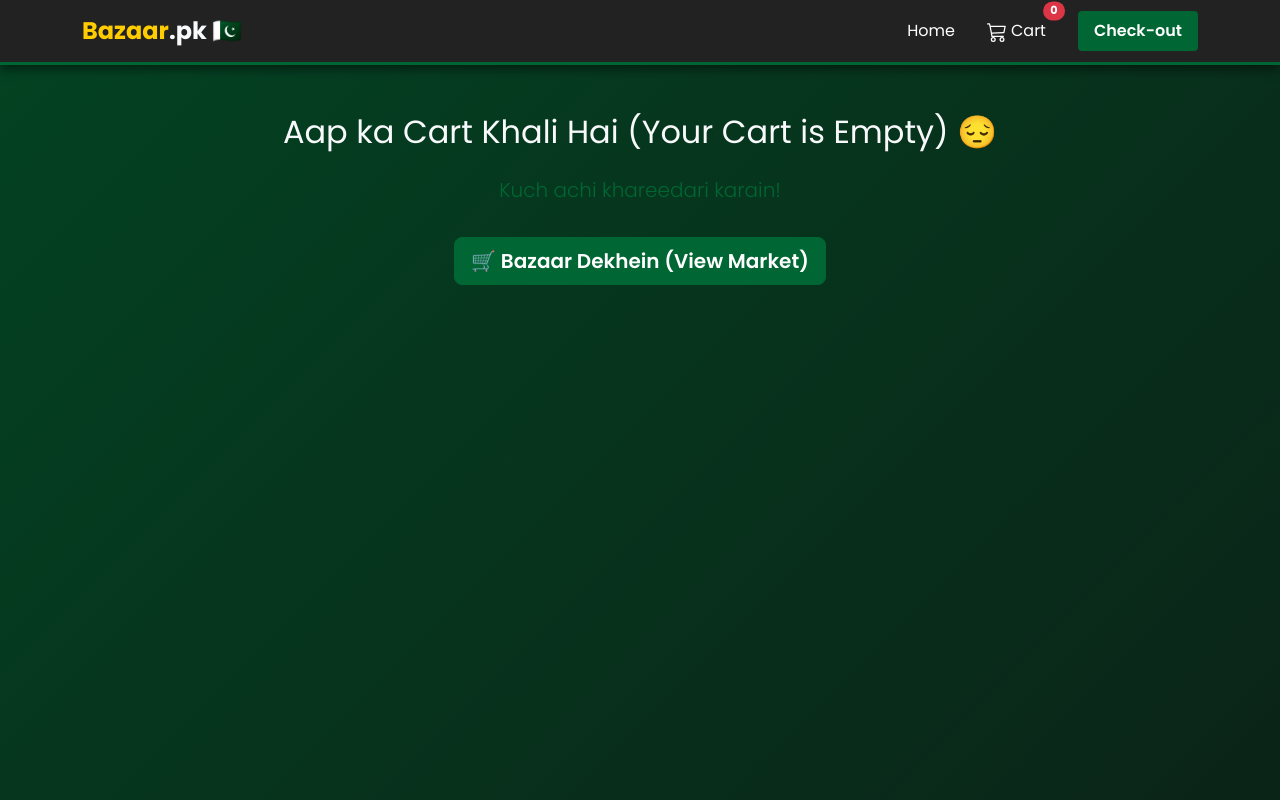
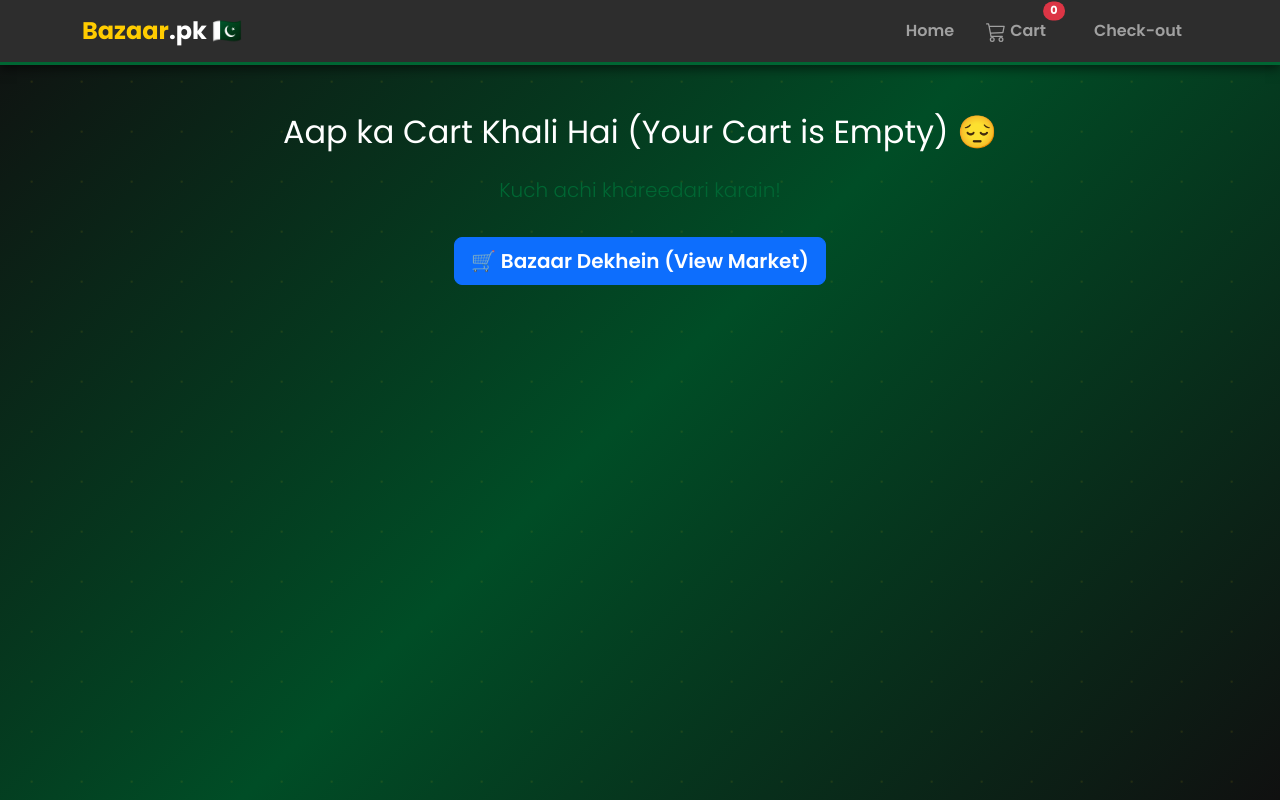
Before and after one commit to mujtabaahmad212/Hackathon-ecommerce, a React (Vite) app: page /cart in a window 1280 px wide. Built offline with nearby package versions, Linux system fonts and the light colour scheme.

Commit message:
Enhance UI with animations: added fade-in effects for hero section and product cards, improved card visibility, and refined CSS for better contrast and user experience.

```diff
--- a/src/components/ProductCard.jsx
+++ b/src/components/ProductCard.jsx
@@ -43,6 +43,7 @@
   };
 
   return (
+    // The animation class is applied via CSS globally to the .card element
     <div className="card h-100 overflow-hidden truck-art-border">
       <div className="p-3 text-center" style={{ height: '200px' }}>
         <img
@@ -56,7 +57,7 @@
       </div>
       <div className="card-body d-flex flex-column">
         <h5 className="card-title text-accent-bold fw-bold text-truncate">{product.title}</h5>
-        <p className="card-text text-truncate opacity-75">{currentDescription}</p>
+        <p className="card-text text-truncate text-secondary opacity-75">{currentDescription}</p>
         <div className="mt-auto pt-3 border-top border-secondary-custom opacity-50">
           <p className="fw-bolder fs-4 text-light">PKR {pricePKR}</p>
 
--- a/src/index.css
+++ b/src/index.css
@@ -1,14 +1,14 @@
-/* src/index.css - Pakistani Truck Art Theme */
+/* src/index.css - Pakistani Truck Art Theme with Animations */
 @import url('https://fonts.googleapis.com/css2?family=Poppins:wght@300;400;600;700;800&display=swap');
 
 :root {
   --primary-color: #006633; /* Emerald Green (National Color) */
   --secondary-color: #FFFFFF; /* White */
-  --accent-color-bold: #FFCC00; /* Truck Art Yellow */
+  --accent-color-bold: #FFCC00; /* Truck Art Yellow (High Visibility) */
   --dark-bg: #101010; /* Near Black/Darkest Green */
-  --card-bg: #222222; /* Dark Gray for Card */
+  --card-bg: #2d2d2d; /* Slightly Lighter Dark Gray for better contrast */
   --text-color: var(--secondary-color);
-  --error-color: #D93025; /* Red for emphasis */
+  --error-color: #D93025;
 }
 
 body {
@@ -18,14 +18,38 @@
   overflow-x: hidden;
 }
 
-/* Animated Background (Subtle Gradient) */
+/* --- BACKGROUND ANIMATION (Infinite Floating Objects) --- */
 #root {
   min-height: 100vh;
+  position: relative;
+  overflow: hidden;
   background: linear-gradient(135deg, var(--dark-bg) 0%, #004d26 50%, var(--dark-bg) 100%);
-  background-size: 400% 400%;
-  animation: backgroundPulse 15s ease infinite;
+  z-index: 1;
 }
 
+#root::after {
+    content: '';
+    position: absolute;
+    top: 0;
+    left: 0;
+    width: 100%;
+    height: 100%;
+    /* Use a repeating linear-gradient for simulated animated items */
+    background-image:
+        radial-gradient(var(--accent-color-bold) 1px, transparent 0),
+        radial-gradient(var(--primary-color) 1px, transparent 0);
+    background-size: 50px 50px;
+    opacity: 0.1;
+    animation: moveBackground 60s linear infinite;
+    z-index: -1;
+}
+
+@keyframes moveBackground {
+    from { background-position: 0 0; }
+    to { background-position: 5000px 5000px; }
+}
+
+/* Original background pulse */
 @keyframes backgroundPulse {
   0% { background-position: 0% 50%; }
   50% { background-position: 100% 50%; }
@@ -39,44 +63,28 @@
   border-bottom: 3px solid var(--primary-color);
 }
 
-.navbar-brand,
-.nav-link {
-  color: var(--secondary-color) !important;
-  transition: color 0.3s ease;
-}
-
-.nav-link:hover {
-  color: var(--primary-color) !important;
-}
-
-.btn-primary {
-  background-color: var(--primary-color) !important;
-  border-color: var(--primary-color) !important;
-  font-weight: 600;
-  transition: all 0.3s cubic-bezier(0.25, 0.8, 0.25, 1);
-}
-
-.btn-primary:hover {
-  background-color: #008040 !important;
-  border-color: #008040 !important;
-  transform: translateY(-3px);
-  box-shadow: 0 6px 15px rgba(0, 102, 51, 0.5);
-}
-
-/* Truck Art Border and Card Animation */
+/* --- Card Fade-In and Animation --- */
 .card {
   background-color: var(--card-bg);
   color: var(--text-color);
-  border: 4px solid var(--accent-color-bold); /* Bold Yellow Border */
+  border: 4px solid var(--accent-color-bold);
   box-shadow: 0 8px 15px rgba(0, 0, 0, 0.6);
   transition: transform 0.5s ease-in-out, box-shadow 0.5s ease;
-  animation: float 8s ease-in-out infinite;
+  animation: float 8s ease-in-out infinite, fadeIn 1s ease-out forwards;
   border-radius: 12px;
+  /* Ensure proper visibility for text inside cards */
+  color: var(--secondary-color);
+}
+
+/* Fade In Keyframe */
+@keyframes fadeIn {
+    from { opacity: 0; transform: translateY(20px); }
+    to { opacity: 1; transform: translateY(0); }
 }
 
 .card:hover {
   transform: translateY(-8px) scale(1.02);
-  box-shadow: 0 15px 30px rgba(255, 204, 0, 0.5); /* Yellow glow on hover */
+  box-shadow: 0 15px 30px rgba(255, 204, 0, 0.5);
 }
 
 @keyframes float {
@@ -85,34 +93,23 @@
     100% { transform: translateY(0px); }
 }
 
-/* Form Styling */
+/* Form Styling - Increased Contrast */
 .form-control, .form-select, .form-range {
-  background-color: rgba(255, 255, 255, 0.1);
+  background-color: rgba(255, 255, 255, 0.2); /* Increased opacity for better visibility */
   border: 1px solid var(--primary-color);
   color: var(--text-color);
 }
 .form-control:focus, .form-select:focus {
-  background-color: rgba(255, 255, 255, 0.2);
+  background-color: rgba(255, 255, 255, 0.3); /* Further increase contrast on focus */
   border-color: var(--accent-color-bold);
   box-shadow: 0 0 0 0.25rem rgba(255, 204, 0, 0.5);
   color: var(--text-color);
 }
-.form-label {
-    color: var(--secondary-color);
-    font-weight: 500;
-}
+
+/* Text Colors */
 .text-primary { color: var(--primary-color) !important; }
 .text-accent-bold { color: var(--accent-color-bold) !important; }
-
-/* Badge Pulse for Cart */
-.pulse-animation {
-    animation: pulse 1s infinite;
-}
-@keyframes pulse {
-    0% { box-shadow: 0 0 0 0 rgba(255, 0, 0, 0.7); }
-    70% { box-shadow: 0 0 0 10px rgba(255, 0, 0, 0); }
-    100% { box-shadow: 0 0 0 0 rgba(255, 0, 0, 0); }
-}
+.text-light, .text-secondary { color: var(--secondary-color) !important; }
 
 /* Hero Section Styles */
 .hero-section {
@@ -121,6 +118,7 @@
     box-shadow: 0 10px 20px rgba(0, 0, 0, 0.5);
     padding: 80px 0;
     margin-bottom: 40px;
+    animation: fadeIn 1.5s ease-out forwards; /* Fade in Hero */
 }
 
 .hero-btn {
@@ -142,3 +140,22 @@
 .form-control.city-input {
     border-left: 5px solid var(--accent-color-bold);
 }
+
+/* Badge Pulse for Cart */
+.pulse-animation {
+    animation: pulse 1s infinite;
+}
+@keyframes pulse {
+    0% { box-shadow: 0 0 0 0 rgba(255, 0, 0, 0.7); }
+    70% { box-shadow: 0 0 0 10px rgba(255, 0, 0, 0); }
+    100% { box-shadow: 0 0 0 0 rgba(255, 0, 0, 0); }
+}
+
+/* Ensure all links and buttons are visible */
+a, button {
+    font-weight: 600 !important;
+}
+
+.list-group-item {
+    border-color: rgba(255, 255, 255, 0.2) !important; /* Lighter border for better separation */
+}
--- a/src/pages/Home.jsx
+++ b/src/pages/Home.jsx
@@ -20,9 +20,7 @@
       const data = await response.json();
       setProducts(data);
 
-      // Get unique categories for the filter
       const uniqueCategories = ['all', ...new Set(data.map(p => p.category))];
-      // Capitalize first letter for display
       setCategories(uniqueCategories.map(c => c.charAt(0).toUpperCase() + c.slice(1)));
 
     } catch (error) {
@@ -68,7 +66,7 @@
 
   return (
     <>
-      {/* Hero Section */}
+      {/* Hero Section - Uses global CSS fadeIn */}
       <div className="hero-section text-center">
         <div className="container">
           <h1 className="display-3 fw-bolder text-light mb-3">
@@ -145,8 +143,13 @@
         </div>
         <div className="row row-cols-1 row-cols-md-2 row-cols-lg-3 row-cols-xl-4 g-4">
           {finalProducts.length > 0 ? (
-            finalProducts.map(product => (
-              <div key={product.id} className="col">
+            finalProducts.map((product, index) => (
+              // Apply inline style for staggered animation delay
+              <div
+                key={product.id}
+                className="col"
+                style={{ animationDelay: `${index * 0.1}s` }}
+              >
                 <ProductCard product={product} />
               </div>
             ))
```
